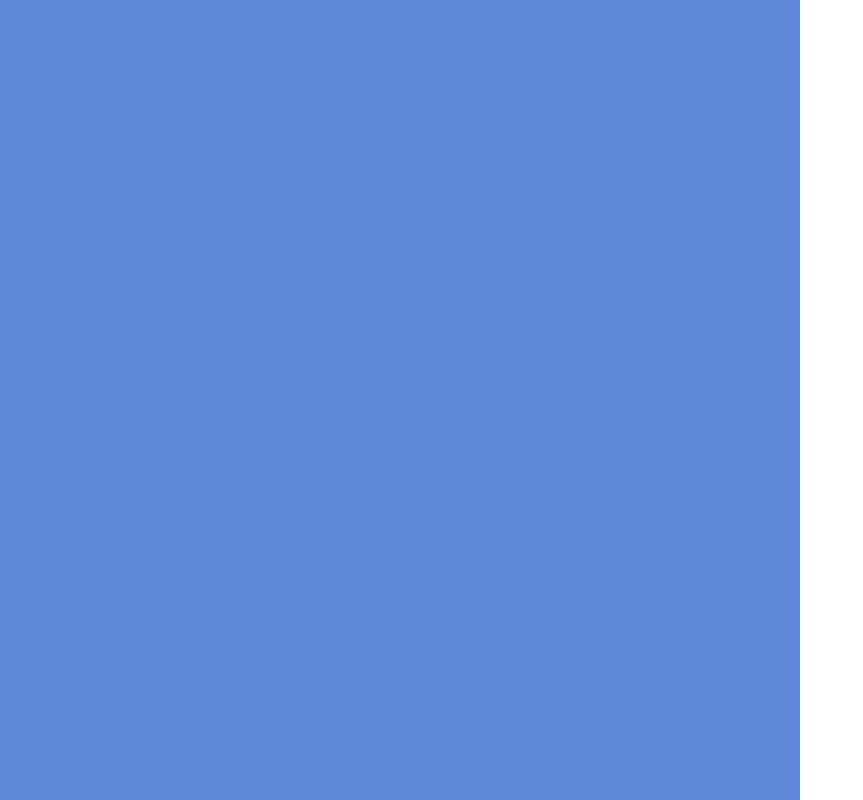
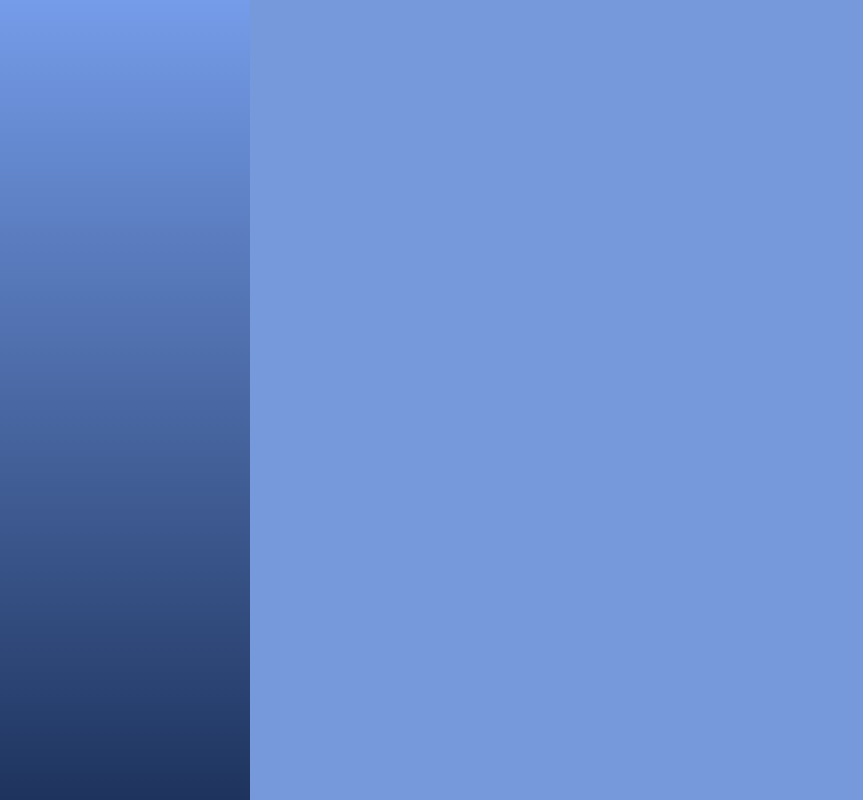
Before and after one commit to Naeem404/RealityCheck, a React (Create React App) app: page / in a window 1280 px wide. Shown: the whole page, without its empty margins (0-863 px from the left). Built offline with nearby package versions, Linux system fonts and the light colour scheme.

Commit message:
colors working

```diff
--- a/src/App.css
+++ b/src/App.css
@@ -1,11 +1,19 @@
+/* App.css */
 
 .App {
-  width: 100vb;
-  height: 100vb;
-  background-color: #5e87d8;
+  width: 100vw;
+  height: 100vh;
+  background-color: #7699dc;
 }
 
-body{
+body {
   margin: 0;
   padding: 0;
 }
+
+.Sidebar {
+  float: left; /* or float: right; depending on where you want it */
+  height: 100%;
+  width: 250px; /* removed the space between value and unit */
+  background: linear-gradient(to top, #1e345e, #759ce9);
+}
--- a/src/App.js
+++ b/src/App.js
@@ -1,7 +1,10 @@
 import './App.css';
+import Sidebar from "./Components/Sidebar";
+
 function App() {
   return (
     <div className="App">
+      <Sidebar />
     </div>
   );
 }
--- /dev/null
+++ b/src/Components/Sidebar.js
@@ -0,0 +1,10 @@
+
+
+import React from 'react';
+import '../App.css';
+
+function Sidebar() {
+    return <div className="Sidebar"></div>;
+}
+
+export default Sidebar;
```
